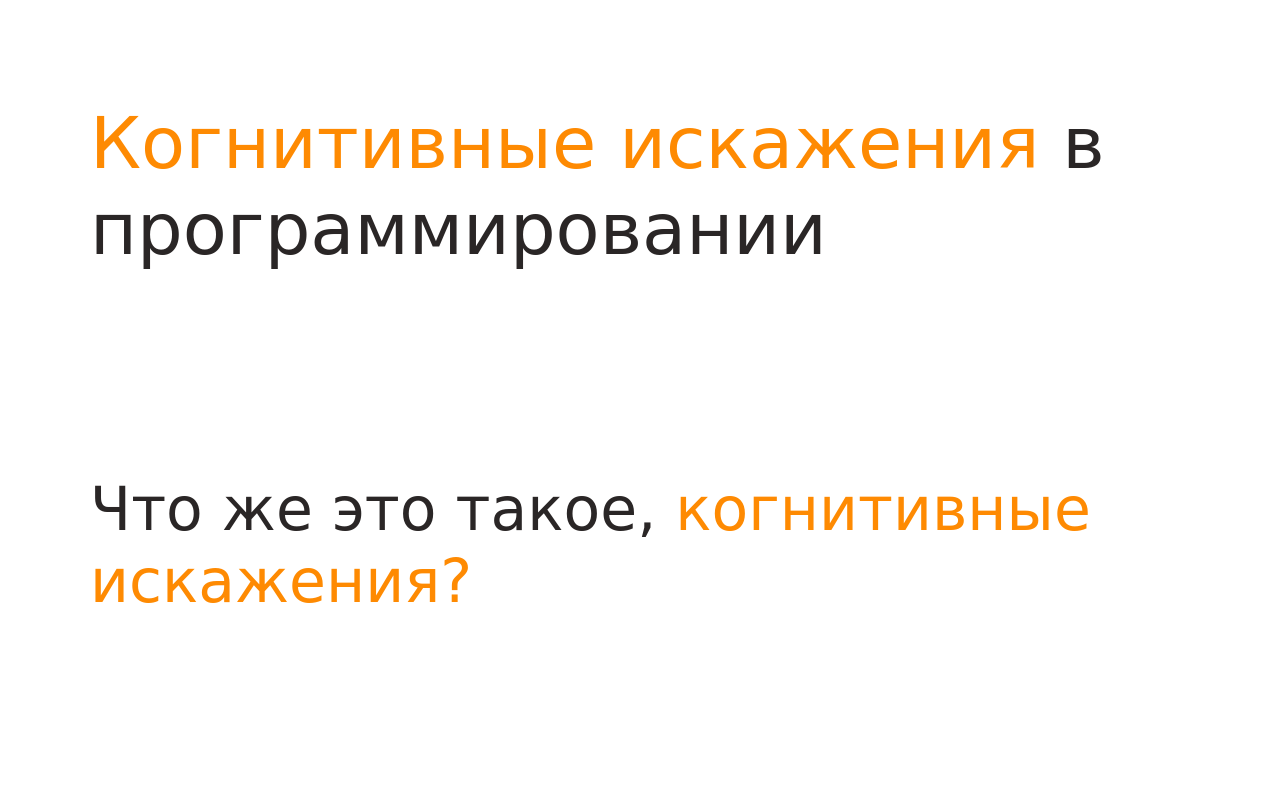
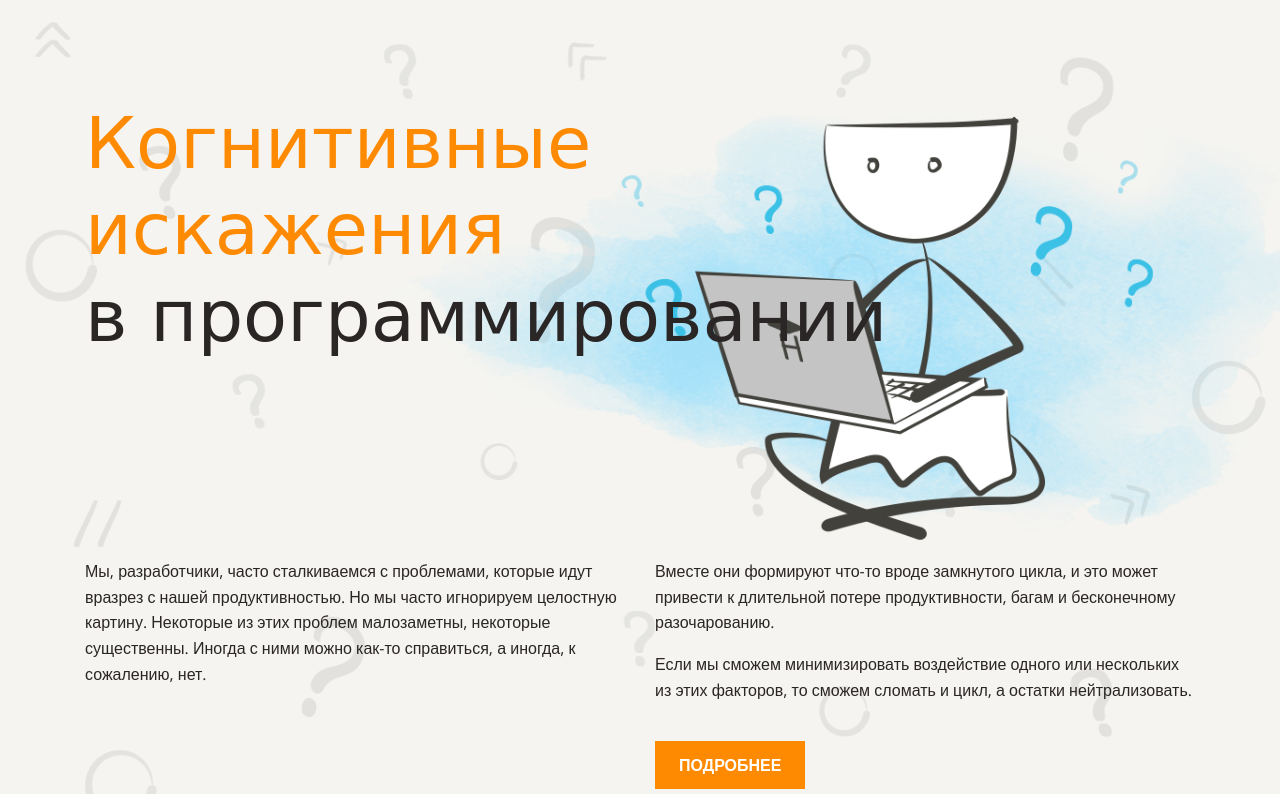
Before and after one commit to ushachev/layout-designer-project-lvl1, a website: page src/index.html in a window 1280 px wide. Shown: the top 794 px of the page. Drawn offline with nearby package versions, Linux system fonts and the light colour scheme; a web font is replaced by a local one.

Commit message:
add header section

```diff
--- a/src/index.html
+++ b/src/index.html
@@ -12,25 +12,33 @@
     <link rel="stylesheet" href="styles/style.css">
 </head>
 <body>
-    <header>
-        <div class="container">
-            <h1 class="title fs-1">
-                <span class="text-primary">Когнитивные</span>
-                <span class="text-primary">искажения</span>
-                <span>в программировании</span>
+    <header class="overflow-hidden bg-pattern bg-light">
+        <div class="container position-relative">
+            <img class="header-image" src="assets/images/main.png" width="1083" height="525" alt="Нарисованый человек Тото использует ноутбук">
+            <h1 class="title position-relative mb-200 fs-1">
+                <span class="text-primary">Когнитивные<br>искажения</span>
+                <br>в программировании
             </h1>
+            <div class="content position-relative">
+                <p>Мы, разработчики, часто сталкиваемся с проблемами, которые идут вразрез с нашей продуктивностью. Но мы часто игнорируем целостную картину. Некоторые из этих проблем малозаметны, некоторые существенны. Иногда с ними можно как-то справиться, а иногда, к сожалению, нет.</p>
+                <div class="mb-50 break-avoid">
+                    <p>Вместе они формируют что-то вроде замкнутого цикла, и это может привести к длительной потере продуктивности, багам и бесконечному разочарованию.</p>
+                    <p>Если мы сможем минимизировать воздействие одного или нескольких из этих факторов, то сможем сломать и цикл, а остатки нейтрализовать.</p>
+                </div>
+                <a href="#navigation" class="btn fw-bold text-uppercase">подробнее</a>
+            </div>
         </div>
     </header>
     <main>
         <section>
             <div class="container">
                 <h2 class="title fs-2">
-                    <span>Что же это такое,</span>
+                    Что же это такое,<br>
                     <span class="text-primary">когнитивные искажения?</span>
                 </h2>
             </div>
         </section>
-        <section>
+        <section id="navigation">
             <div class="container">
             </div>
         </section>
--- a/src/styles/style.css
+++ b/src/styles/style.css
@@ -12,7 +12,7 @@
   --color-main-text: var(--color-dark);
 }
 
-/* COMMON STYLES START */
+/* COMMON STYLES HERE */
 
 body,
 html {
@@ -33,8 +33,18 @@ h3 {
   font-weight: normal;
 }
 
+img {
+  max-width: 100%;
+  max-height: 100%;
+}
+
+a {
+  color: inherit;
+  text-decoration: none;
+}
+
 .container {
-  max-width: 1100px;
+  max-width: 1110px;
   margin: 0 auto;
   padding: 100px 0;
 }
@@ -48,9 +58,50 @@ h3 {
   color: var(--color-primary);
 }
 
+.bg-pattern {
+  position: relative;
+}
+
+.bg-pattern::before {
+  position: absolute;
+  top: 0;
+  right: 0;
+  bottom: 0;
+  left: 0;
+
+  background-image: url(../assets/images/pattern.png);
+  background-repeat: no-repeat;
+  background-size: cover;
+  opacity: 0.1;
+
+  content: '';
+}
+
+.bg-light {
+  background-color: var(--color-light);
+}
+
+.content {
+  column-count: 2;
+  column-gap: 30px;
+  column-width: 300px;
+}
+
+.content p:first-child {
+  margin-top: 0;
+}
+
+.btn {
+  padding: 13px 24px;
+
+  color: var(--color-white);
+
+  background-color: var(--color-primary);
+}
+
 /* COMMON STYLES END */
 
-/* UTILITIES STYLES START */
+/* UTILITIES STYLES HERE */
 
 .fs-1 {
   font-size: 72px;
@@ -60,4 +111,45 @@ h3 {
   font-size: 60px;
 }
 
+.overflow-hidden {
+  overflow: hidden;
+}
+
+.position-relative {
+  position: relative;
+}
+
+.mb-50 {
+  margin-bottom: 50px;
+}
+
+.mb-200 {
+  margin-bottom: 200px;
+}
+
+.break-avoid {
+  break-inside: avoid;
+}
+
+.fw-bold {
+  font-weight: bold;
+}
+
+.text-uppercase {
+  text-transform: uppercase;
+}
+
 /* UTILITIES STYLES END */
+
+/* BLOCKS STYLES HERE */
+
+.header-image {
+  position: absolute;
+  top: 55px;
+  right: -270px;
+
+  width: auto;
+  height: 525px;
+}
+
+/* BLOCKS STYLES END */
```
Also changed, not shown: src/assets/images/main.png (added), src/assets/images/pattern.png (added).
